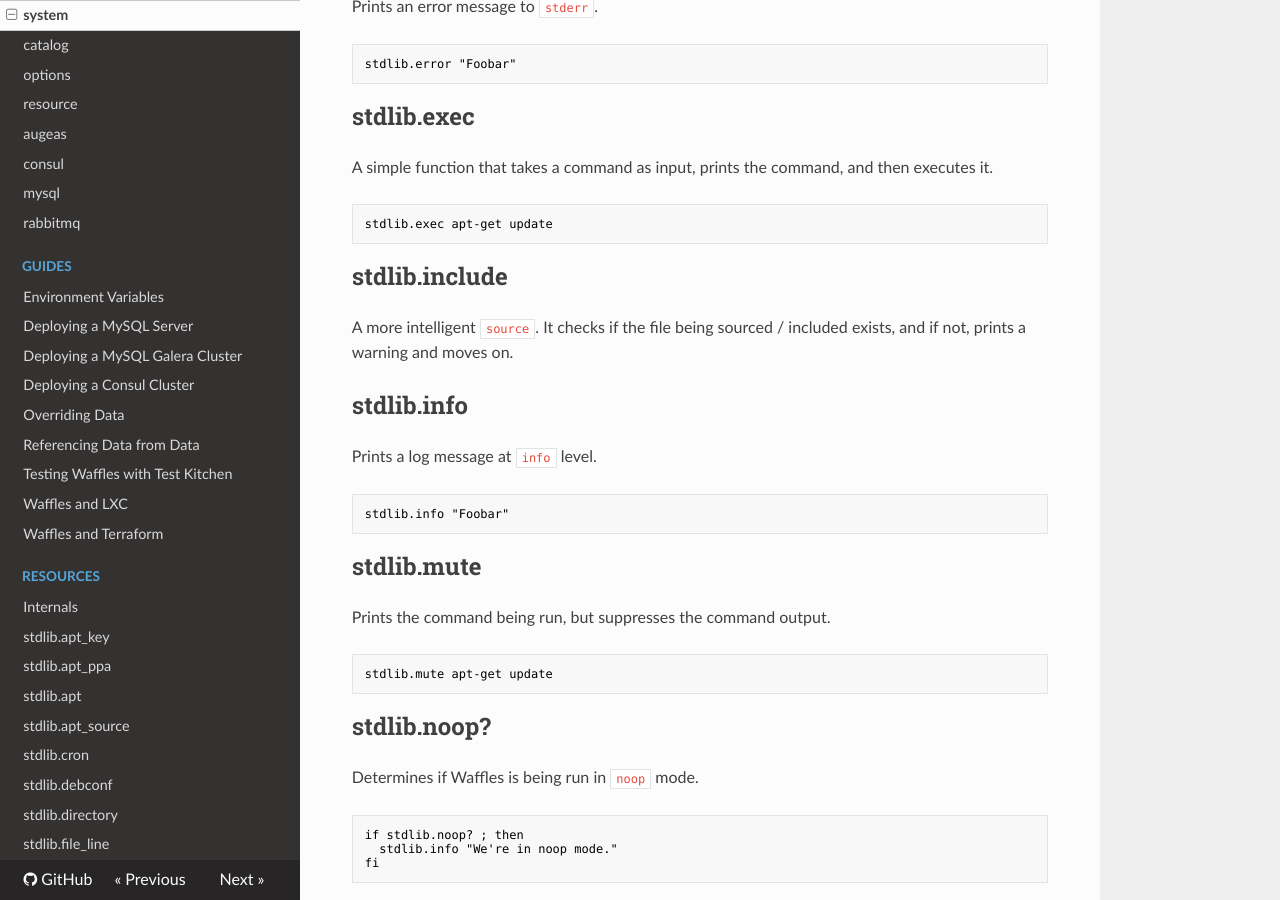
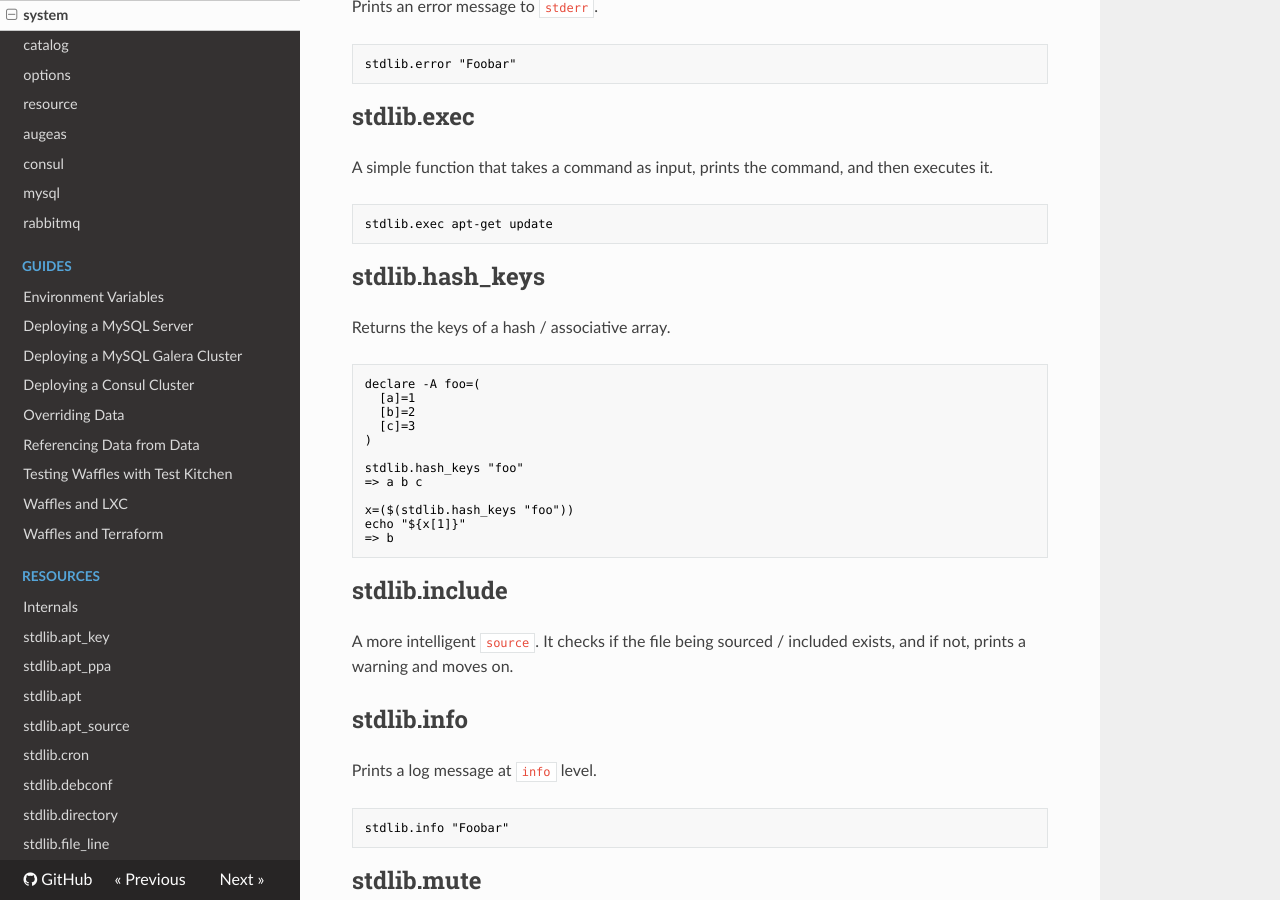
Before and after one commit to wffls/waffles, an MkDocs documentation site: the page built from docs/functions/system.md, in a window 1280 px wide and 900 px high, scrolled down 2718 px. Built offline with MkDocs 1.6.1, drawn with Linux system fonts in a browser that asks for light colours; nearby versions of some CDN libraries; old or Windows-style settings are respelled for this version of MkDocs.

Commit message:
stdlib.hash_keys doc.

````diff
--- a/docs/functions/system.md
+++ b/docs/functions/system.md
@@ -145,6 +145,25 @@ A simple function that takes a command as input, prints the command, and then ex
 stdlib.exec apt-get update
 ```
 
+## stdlib.hash_keys
+
+Returns the keys of a hash / associative array.
+
+```shell
+declare -A foo=(
+  [a]=1
+  [b]=2
+  [c]=3
+)
+
+stdlib.hash_keys "foo"
+=> a b c
+
+x=($(stdlib.hash_keys "foo"))
+echo "${x[1]}"
+=> b
+```
+
 ## stdlib.include
 
 A more intelligent `source`. It checks if the file being sourced / included exists, and if not, prints a warning and moves on.
````
